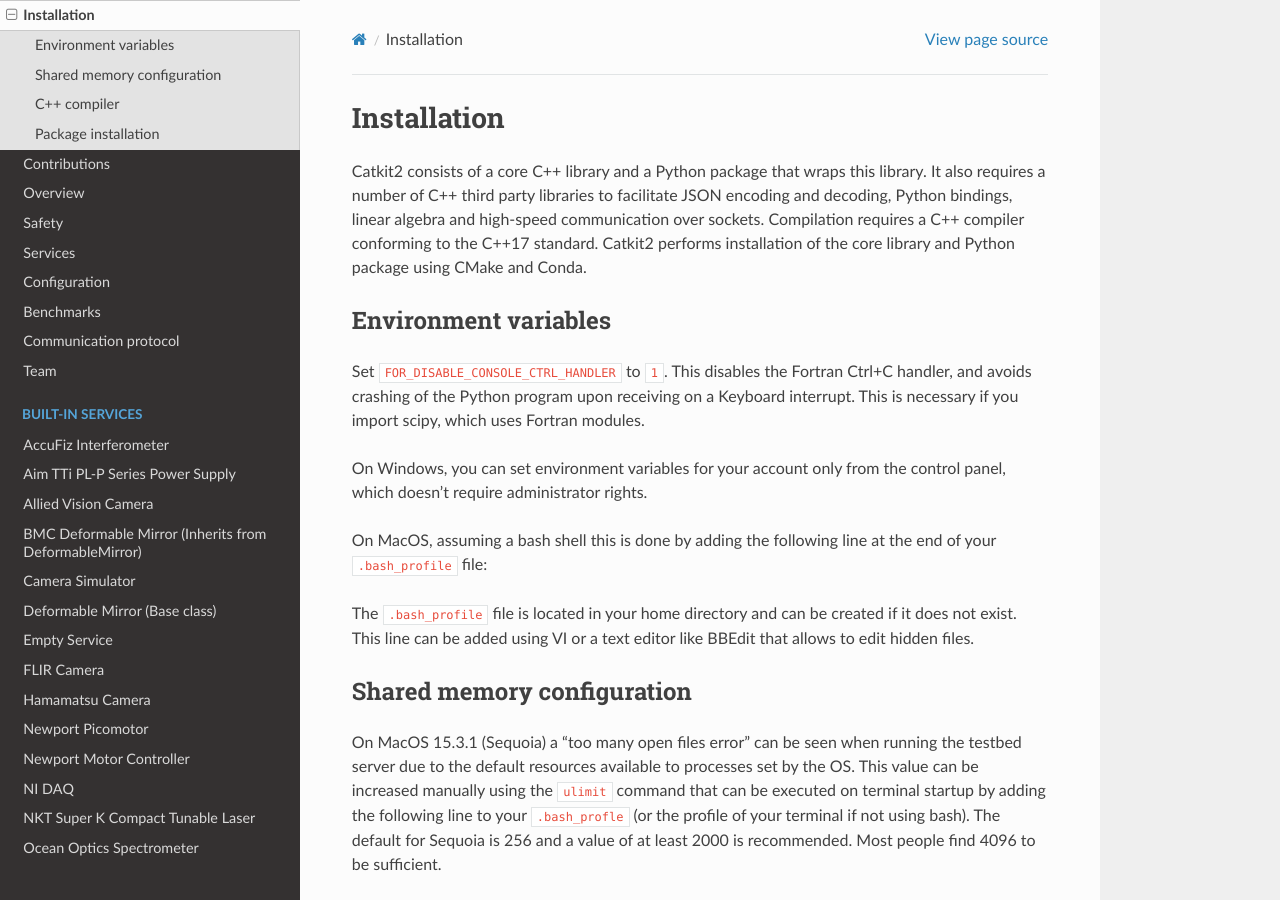
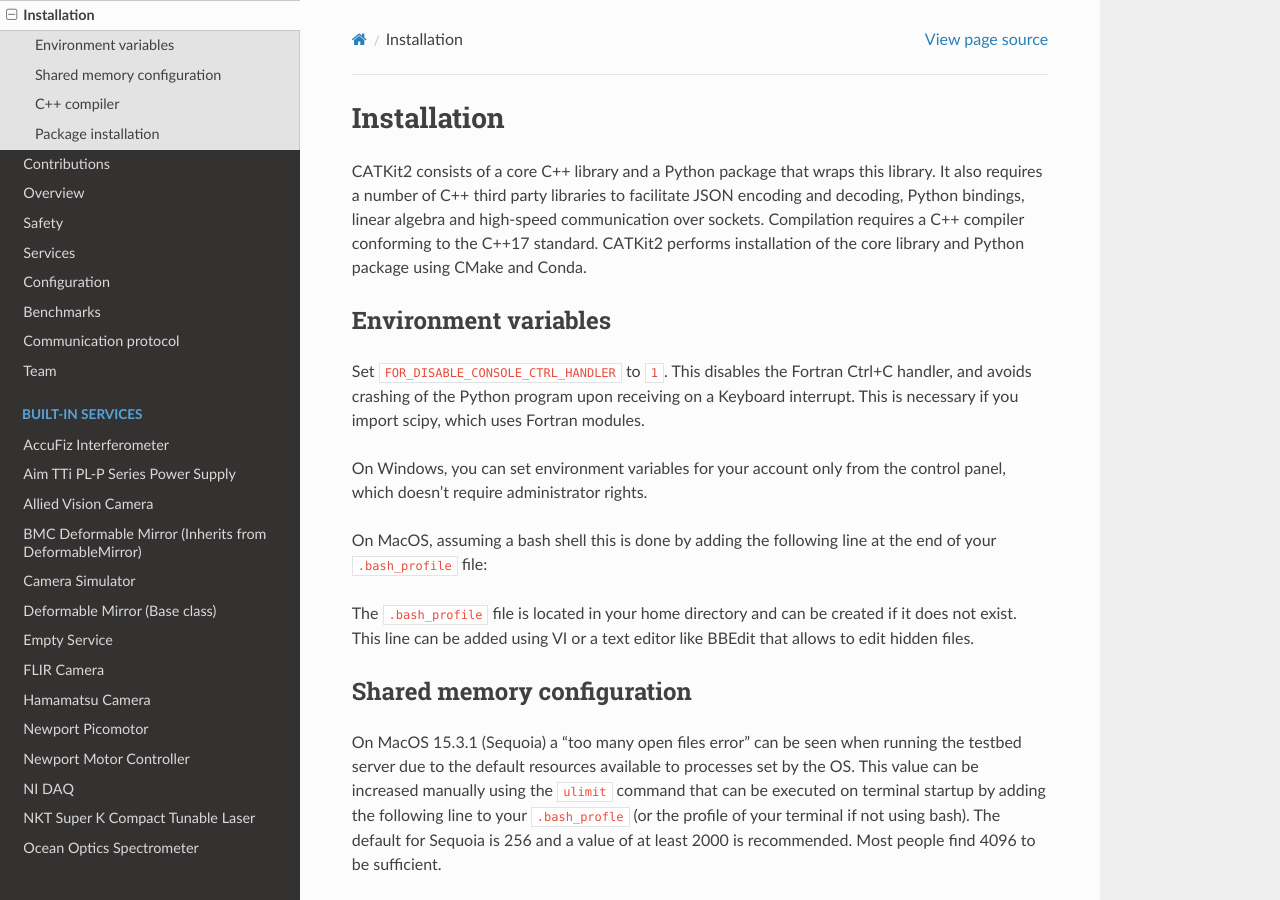
Before and after one commit to spacetelescope/catkit2, a Sphinx documentation site: the page built from docs/installation.rst, in a window 1280 px wide and 900 px high. Built offline with Sphinx 7.4.7 and the Read the Docs theme 3.1.0, drawn with Linux system fonts in a browser that asks for light colours.

```diff
--- a/docs/installation.rst
+++ b/docs/installation.rst
@@ -1,7 +1,7 @@
 Installation
 ============
 
-Catkit2 consists of a core C++ library and a Python package that wraps this library. It also requires a number of C++ third party libraries to facilitate JSON encoding and decoding, Python bindings, linear algebra and high-speed communication over sockets. Compilation requires a C++ compiler conforming to the C++17 standard. Catkit2 performs installation of the core library and Python package using CMake and Conda.
+CATKit2 consists of a core C++ library and a Python package that wraps this library. It also requires a number of C++ third party libraries to facilitate JSON encoding and decoding, Python bindings, linear algebra and high-speed communication over sockets. Compilation requires a C++ compiler conforming to the C++17 standard. CATKit2 performs installation of the core library and Python package using CMake and Conda.
 
 Environment variables
 ---------------------
```
